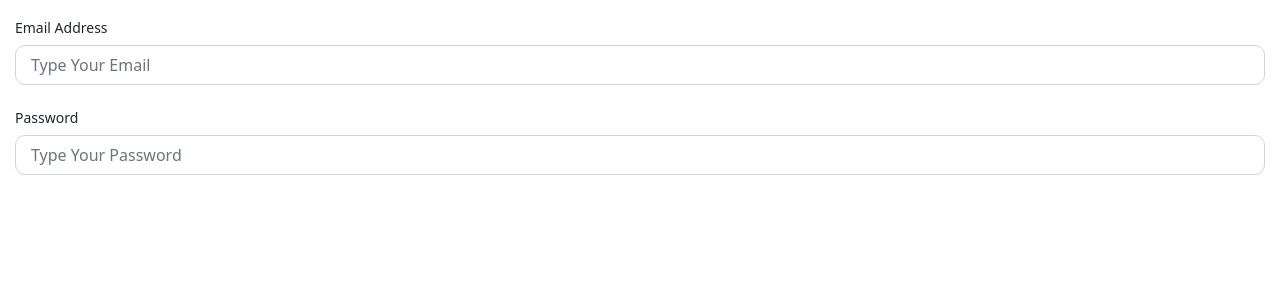
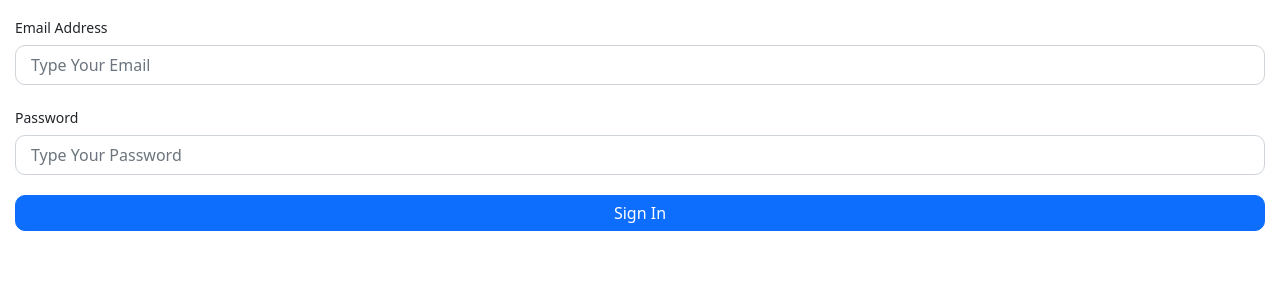
Before and after one commit to kavindyaR/final-year-research, a React (Vite) app in the folder frontend/: page / in a window 1280 px wide. Shown: the top 300 px of the page. Built offline with nearby package versions, Linux system fonts and the light colour scheme.

Commit message:
Implement form button

```diff
--- a/frontend/src/App.jsx
+++ b/frontend/src/App.jsx
@@ -1,3 +1,4 @@
+import FormButton from "./components/FormButton";
 import FormInput from "./components/FormInput";
 
 function App() {
@@ -17,6 +18,8 @@ function App() {
           type={"password"}
           placeholder={"Type Your Password"}
         />
+
+        <FormButton label={"Sign In"} />
       </div>
     </>
   );
--- /dev/null
+++ b/frontend/src/components/FormButton/FormButton.jsx
@@ -0,0 +1,17 @@
+import { useState } from "react";
+import styles from "./FormButton.module.css";
+
+const FormButton = ({ label }) => {
+  const [isDisable, setDisable] = useState("");
+  return (
+    <button
+      type="submit"
+      className={`${styles.formBtn} btn btn-primary`}
+      disabled={isDisable}
+    >
+      {label}
+    </button>
+  );
+};
+
+export default FormButton;
--- /dev/null
+++ b/frontend/src/components/FormButton/FormButton.module.css
@@ -0,0 +1,12 @@
+.formBtn {
+  padding: 0.5rem;
+  width: 100%;
+  font-size: 1.8rem;
+  border-radius: 10px;
+}
+
+@media screen and (min-width: 1024px) {
+  .formBtn {
+    font-size: 1.6rem;
+  }
+}
--- /dev/null
+++ b/frontend/src/components/FormButton/index.js
@@ -0,0 +1 @@
+export { default } from "./FormButton";
```
